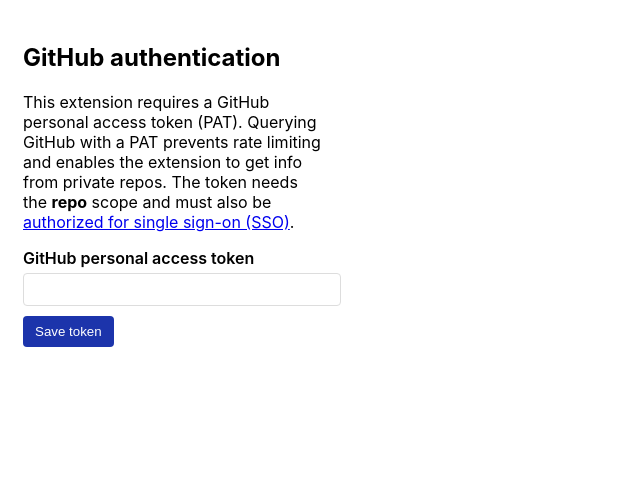
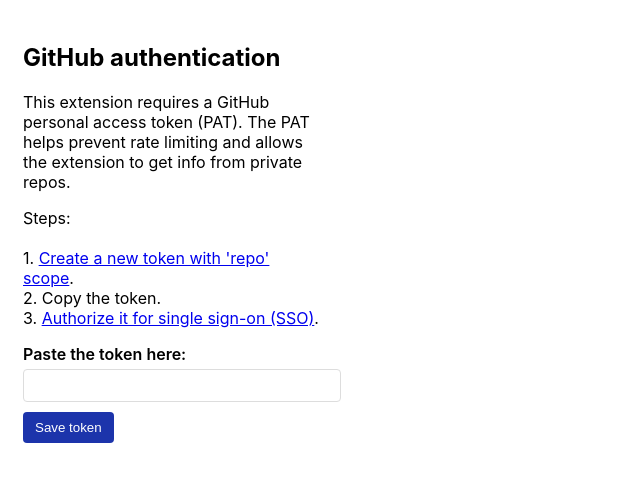
Before and after one commit to gewarren/preview-on-learn, a website built with webpack: page popup.html in a window 1280 px wide. Shown: the whole page, without its empty margins (0-640 px from the left). Built offline with nearby package versions, Linux system fonts and the light colour scheme; some packages are replaced by stand-ins of ours.

Commit message:
make it easier to create pat

```diff
--- a/popup.html
+++ b/popup.html
@@ -88,14 +88,18 @@
 
 <body>
     <h2>GitHub authentication</h2>
-    <p>This extension requires a GitHub personal access token (PAT). Querying GitHub with a PAT prevents rate limiting and enables the extension to get info from private repos. The token needs the <strong>repo</strong> scope and must also be <a href="https://github.com/settings/tokens" target="_blank">authorized for single sign-on (SSO)</a>.</p>
+    <p>This extension requires a GitHub personal access token (PAT). The PAT helps prevent rate limiting and allows the extension to get info from private repos.</p>
+
+    <div id="token-steps" style="display: block;">
+        <p>Steps:<br/><br/>1. <a href="https://github.com/settings/tokens/new?scopes=repo&description=Preview%20on%20Learn%20extension" target="_blank">Create a new token with 'repo' scope</a>.<br/>2. Copy the token.<br/>3. <a href="https://github.com/settings/tokens" target="_blank">Authorize it for single sign-on (SSO)</a>.</p>
+    </div>
 
     <div id="token-status" class="token-status" style="display: none;">
         <button id="clear-token">Clear saved token</button>
     </div>
 
     <div id="token-form" class="form-group" style="display: block;">
-        <label for="github-token">GitHub personal access token</label>
+        <label for="github-token">Paste the token here:</label>
         <input type="password" id="github-token" placeholder="">
         <button id="save-token" style="margin-top: 10px;">Save token</button>
     </div>
--- a/popup.js
+++ b/popup.js
@@ -1,6 +1,7 @@
 document.addEventListener('DOMContentLoaded', async function () {
     const tokenStatusElement = document.getElementById('token-status');
     const tokenFormElement = document.getElementById('token-form');
+    const tokenStepsElement = document.getElementById('token-steps');
     const tokenInput = document.getElementById('github-token');
     const saveTokenButton = document.getElementById('save-token');
     const clearTokenButton = document.getElementById('clear-token');
@@ -10,15 +11,17 @@
     try {
         const result = await chrome.storage.sync.get(['githubToken']);
         if (result.githubToken) {
-            // Token exists - show the token status and hide the form.
+            // Token exists - show the token status and hide the form and steps.
             tokenStatusElement.style.display = 'flex';
             tokenFormElement.style.display = 'none';
+            tokenStepsElement.style.display = 'none';
             // Don't show the token value for security.
             tokenInput.value = '';
         } else {
-            // No token - show the form and hide the token status.
+            // No token - show the form and steps, hide the token status.
             tokenStatusElement.style.display = 'none';
             tokenFormElement.style.display = 'block';
+            tokenStepsElement.style.display = 'block';
         }
     } catch (error) {
         console.error("Error loading token:", error);
@@ -39,9 +42,10 @@
 
             showStatus("Token saved successfully!", "success");
 
-            // Show the token status and hide the form.
+            // Show the token status and hide the form and steps.
             tokenStatusElement.style.display = 'flex';
             tokenFormElement.style.display = 'none';
+            tokenStepsElement.style.display = 'none';
             tokenInput.value = '';
 
             // Send message to content script to refresh Octokit.
@@ -60,9 +64,10 @@
         try {
             await chrome.storage.sync.remove('githubToken');
 
-            // Hide the token status and show the form.
+            // Hide the token status and show the form and steps.
             tokenStatusElement.style.display = 'none';
             tokenFormElement.style.display = 'block';
+            tokenStepsElement.style.display = 'block';
             tokenInput.value = '';
 
             showStatus("Token removed successfully!", "success");
```
Also changed, not shown: dist/content.bundle.js, images/icon.png, 1 other file.
